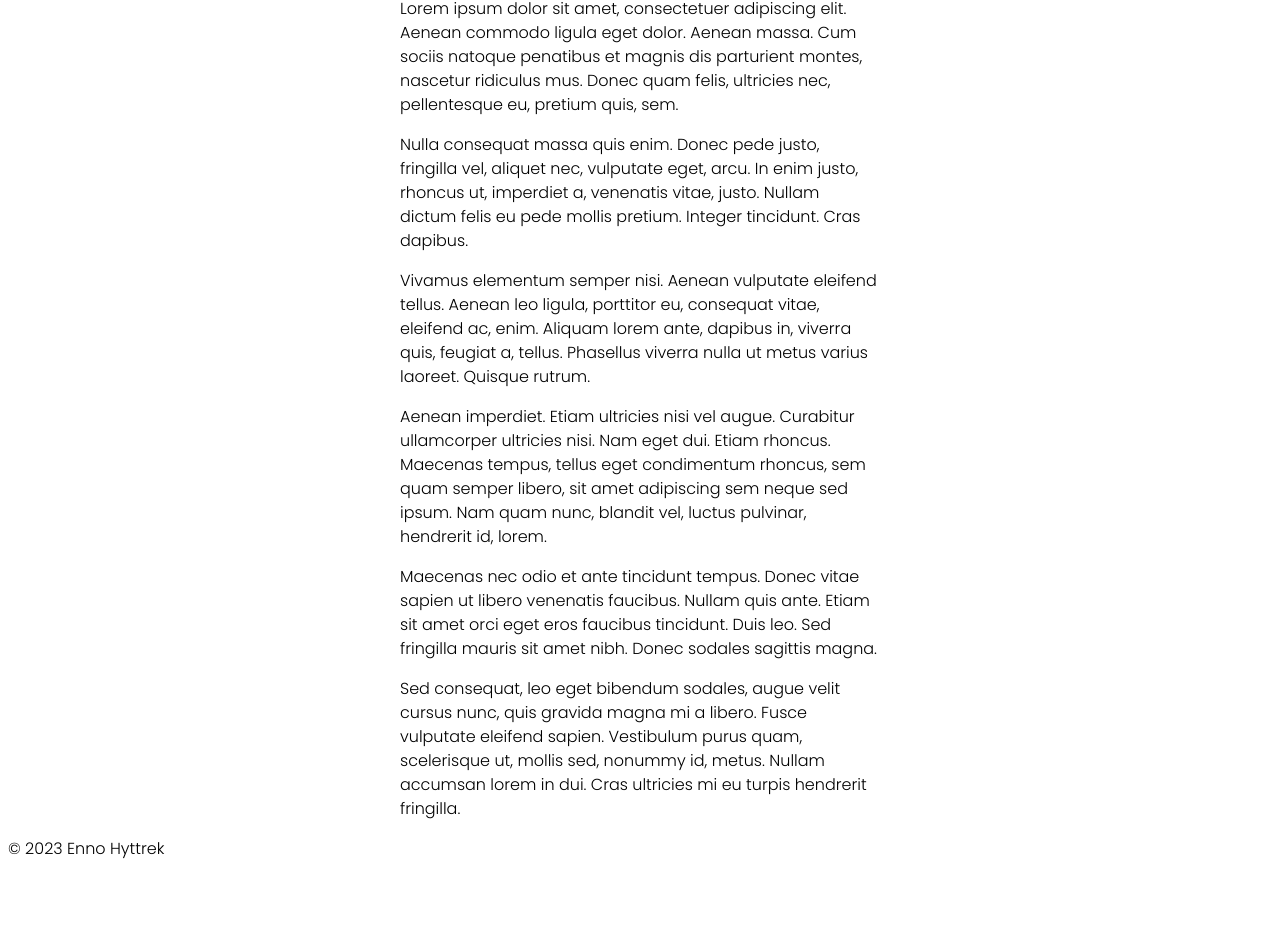
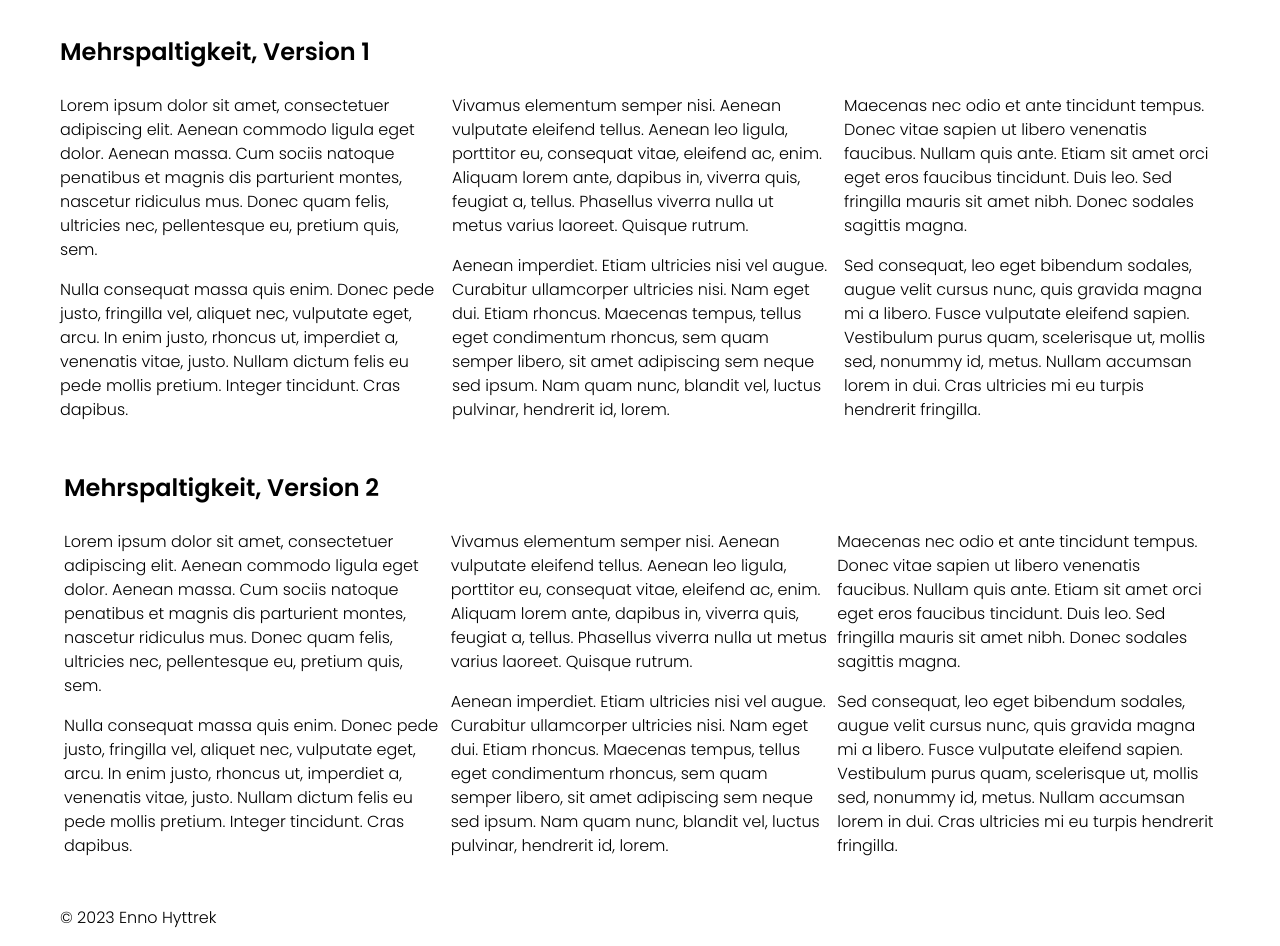
Before and after one commit to ehy-training/html-css-shorts, a plain HTML site: page responsive-layout.html in a window 1280 px wide. Shown: the part 94-1040 px from the top of the page. Before the commit the page ends 971 px from the top, so only its background shows below. Drawn offline with Linux system fonts and the light colour scheme.

Commit message:
Version: 1.1

```diff
--- a/responsive-layout.html
+++ b/responsive-layout.html
@@ -1,5 +1,5 @@
 <!DOCTYPE html>
-<!--Version: 1.0-->
+<!--Version: 1.1-->
 <html>
 <head>
     <meta name="viewport" content="width=device-width, initial-scale=1">
@@ -9,14 +9,49 @@
     <link href="https://fonts.googleapis.com/css2?family=Poppins:ital,wght@0,100;0,300;0,600;1,100;1,300;1,600&display=swap" rel="stylesheet">
 
     <style>
+        /*
+        RESET
+        */
+
+        * {
+            margin: 0;
+            padding: 0;
+            box-sizing: border-box;
+        }
+
 
         /*
         LAYOUT
         */
 
-        main {
-            max-width: 30em;
+
+        h1,
+        h2,
+        h3,
+        h4,
+        h5,
+        h6,
+        p {
+            margin-bottom: 1em;
+        }
+
+        header>*,
+        footer>*,
+        main>section {
+            max-width: 1200px;
             margin: 0 auto;
+            padding: 1em 20px;
+        }
+
+        section h2 {
+            column-span: all;
+            width: 100%
+        }
+
+        section:nth-child(2) {
+            display: flex;
+            flex-wrap: wrap;
+            /*            grid-gap: 8px;*/
         }
 
 
@@ -31,6 +66,44 @@
         }
 
 
+        /*
+        RESPONSIVE
+        */
+
+        @media only screen and (min-width: 580px) {
+
+
+            section:nth-child(1) {
+                column-count: 2;
+            }
+
+
+            section:nth-child(2)>div {
+                width: 50%;
+            }
+
+            section:nth-child(2)>div,
+            section:nth-child(2)>h2 {
+                padding: 0 4px;
+            }
+        }
+
+
+
+        @media only screen and (min-width: 900px) {
+
+            section:nth-child(1) {
+                column-count: 3;
+            }
+
+
+            section:nth-child(2)>div {
+                width: 33.33%;
+            }
+        }
+
+
+        @media only screen and (min-width: 1200px) {}
     </style>
 
 </head>
@@ -42,7 +115,8 @@
     </header>
 
     <main>
-
+        <section>
+            <h2>Mehrspaltigkeit, Version 1</h2>
             <p>
                 Lorem ipsum dolor sit amet, consectetuer adipiscing elit. Aenean commodo ligula eget dolor. Aenean massa. Cum sociis natoque penatibus et magnis dis parturient montes, nascetur ridiculus mus. Donec quam felis, ultricies nec, pellentesque eu, pretium quis, sem.
             </p>
@@ -61,7 +135,35 @@
             <p>
                 Sed consequat, leo eget bibendum sodales, augue velit cursus nunc, quis gravida magna mi a libero. Fusce vulputate eleifend sapien. Vestibulum purus quam, scelerisque ut, mollis sed, nonummy id, metus. Nullam accumsan lorem in dui. Cras ultricies mi eu turpis hendrerit fringilla.
             </p>
+        </section>
 
+        <section>
+            <h2>Mehrspaltigkeit, Version 2</h2>
+            <div>
+                <p>
+                    Lorem ipsum dolor sit amet, consectetuer adipiscing elit. Aenean commodo ligula eget dolor. Aenean massa. Cum sociis natoque penatibus et magnis dis parturient montes, nascetur ridiculus mus. Donec quam felis, ultricies nec, pellentesque eu, pretium quis, sem.
+                </p>
+                <p>
+                    Nulla consequat massa quis enim. Donec pede justo, fringilla vel, aliquet nec, vulputate eget, arcu. In enim justo, rhoncus ut, imperdiet a, venenatis vitae, justo. Nullam dictum felis eu pede mollis pretium. Integer tincidunt. Cras dapibus.
+                </p>
+            </div>
+            <div>
+                <p>
+                    Vivamus elementum semper nisi. Aenean vulputate eleifend tellus. Aenean leo ligula, porttitor eu, consequat vitae, eleifend ac, enim. Aliquam lorem ante, dapibus in, viverra quis, feugiat a, tellus. Phasellus viverra nulla ut metus varius laoreet. Quisque rutrum.
+                </p>
+                <p>
+                    Aenean imperdiet. Etiam ultricies nisi vel augue. Curabitur ullamcorper ultricies nisi. Nam eget dui. Etiam rhoncus. Maecenas tempus, tellus eget condimentum rhoncus, sem quam semper libero, sit amet adipiscing sem neque sed ipsum. Nam quam nunc, blandit vel, luctus pulvinar, hendrerit id, lorem.
+                </p>
+            </div>
+            <div>
+                <p>
+                    Maecenas nec odio et ante tincidunt tempus. Donec vitae sapien ut libero venenatis faucibus. Nullam quis ante. Etiam sit amet orci eget eros faucibus tincidunt. Duis leo. Sed fringilla mauris sit amet nibh. Donec sodales sagittis magna.
+                </p>
+                <p>
+                    Sed consequat, leo eget bibendum sodales, augue velit cursus nunc, quis gravida magna mi a libero. Fusce vulputate eleifend sapien. Vestibulum purus quam, scelerisque ut, mollis sed, nonummy id, metus. Nullam accumsan lorem in dui. Cras ultricies mi eu turpis hendrerit fringilla.
+                </p>
+            </div>
+        </section>
     </main>
 
     <footer>
```
Also changed, not shown: css-grid.html (+1 -1 lines), index.html (+1 -1 lines), 1 other file. Lines whose indentation alone changed are shown as unchanged.
